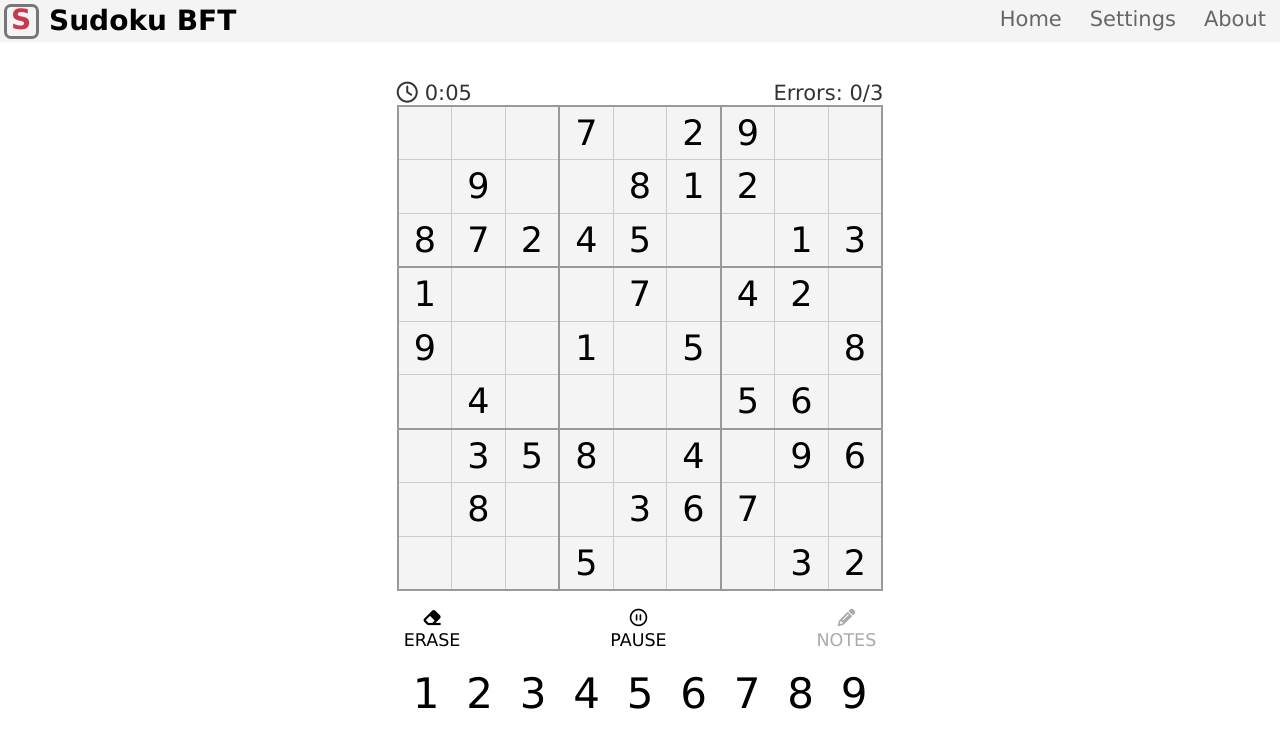
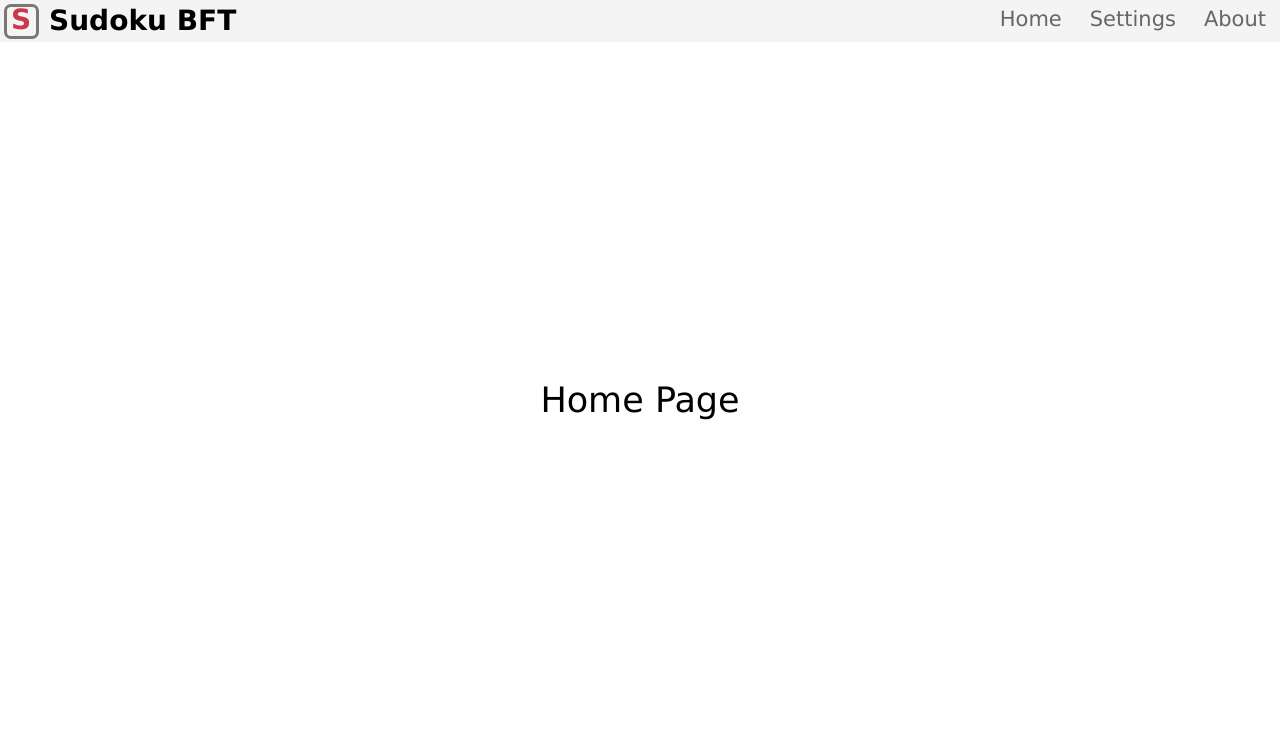
Before and after one commit to msoffredi/sudoku-board-for-teaching, a React (Create React App) app: page / in a window 1280 px wide. Shown: the top 748 px of the page. Built offline with nearby package versions, Linux system fonts and the light colour scheme.

Commit message:
Navigation added and home displayed in App component

```diff
--- a/src/actions/index.ts
+++ b/src/actions/index.ts
@@ -1,3 +1,4 @@
 export * from './game';
 export * from './types';
 export * from './settings';
+export * from './navigation';
--- /dev/null
+++ b/src/actions/navigation.ts
@@ -0,0 +1,14 @@
+import { Pages } from "../types";
+import { ActionTypes } from "./types";
+
+export interface SetPageAction {
+    type: ActionTypes.SetPage;
+    payload: Pages;
+}
+
+export const setPage = (page: Pages): SetPageAction => {
+    return {
+        type: ActionTypes.SetPage,
+        payload: page
+    };
+};
--- a/src/actions/types.ts
+++ b/src/actions/types.ts
@@ -10,5 +10,8 @@ export enum ActionTypes {
     SetGameTime = 'SET_GAME_TIME',
 
     // Settings
-    SetSettings = 'SET_SETTINGS'
+    SetSettings = 'SET_SETTINGS',
+
+    // Navigation
+    SetPage = 'SET_PAGE'
 }
--- a/src/components/App/App.tsx
+++ b/src/components/App/App.tsx
@@ -1,13 +1,14 @@
 import React from 'react';
 import './App.scss';
 import { Game, Overlay } from '../.';
-import { GameDataType, GameStatusType } from '../../types';
+import { GameDataType, GameStatusType, Pages } from '../../types';
 import { StoreState } from '../../reducers';
 import { connect } from 'react-redux';
 import { setGameStatus, setSettings } from '../../actions';
 import { TimerHelper } from '../../utils';
 import { Menu } from '../Menu/Menu';
 import { Settings } from '../Settings/Settings';
+import { Home } from '../Home/Home';
 
 const games = {
     easy1: [
@@ -153,12 +154,15 @@ class AppComponent extends React.Component<AppProps, AppState> {
                 </header>
                 {settingsPage}
                 <div className="container-center">
-                    {this.renderPauseOverlay()}
-                    {this.renderLostOverlay()}
-                    {this.renderWinningOverlay()}
-                    <div >
-                        <Game game={game} />
-                    </div>
+                    {this.props.navigation === Pages.Home
+                        ? <Home />
+                        : <div>
+                            {this.renderPauseOverlay()}
+                            {this.renderLostOverlay()}
+                            {this.renderWinningOverlay()}
+                            <Game game={game} />
+                        </div>
+                    }
                 </div>
             </div>
         );
@@ -169,6 +173,7 @@ interface AppStateToProps {
     gameStatus: GameStatusType;
     gameErrors: number;
     gameTime: Date;
+    navigation: Pages;
 }
 
 const mapStateToProps = (store: StoreState,): AppStateToProps => {
@@ -177,7 +182,8 @@ const mapStateToProps = (store: StoreState,): AppStateToProps => {
     return {
         gameStatus: status,
         gameErrors: errorCounter,
-        gameTime: time
+        gameTime: time,
+        navigation: store.navigation
     };
 };
 
--- /dev/null
+++ b/src/components/Home/Home.tsx
@@ -0,0 +1,7 @@
+import React from "react";
+
+export class Home extends React.Component {
+    render(): JSX.Element {
+        return <div>Home Page</div>;
+    }
+}
--- a/src/reducers/index.ts
+++ b/src/reducers/index.ts
@@ -1,16 +1,19 @@
 import { combineReducers } from "redux";
-import { SettingsType } from "../types";
+import { Pages, SettingsType } from "../types";
 import { gameReducer, GameState } from "./game";
+import { navigationReducer } from "./navigation";
 import { settingsReducer } from "./settings";
 
 export interface StoreState {
     game: GameState;
     settings: SettingsType;
+    navigation: Pages;
 }
 
 export const reducers = combineReducers<StoreState>({
     game: gameReducer,
-    settings: settingsReducer
+    settings: settingsReducer,
+    navigation: navigationReducer
 });
 
 export * from './game';
--- /dev/null
+++ b/src/reducers/navigation.ts
@@ -0,0 +1,11 @@
+import { ActionTypes, SetPageAction } from "../actions";
+import { Pages } from "../types";
+
+export const navigationReducer =
+    (state: Pages = Pages.Home, action: SetPageAction): Pages => {
+        if (action.type === ActionTypes.SetPage) {
+            return action.payload;
+        }
+
+        return state;
+    };
--- a/src/types/index.ts
+++ b/src/types/index.ts
@@ -3,3 +3,4 @@ export * from './game';
 export * from './cell';
 export * from './cellGroup';
 export * from './sudoku';
+export * from './navigation';
--- /dev/null
+++ b/src/types/navigation.ts
@@ -0,0 +1,4 @@
+export enum Pages {
+    Home = 'home',
+    Game = 'game'
+}
```
